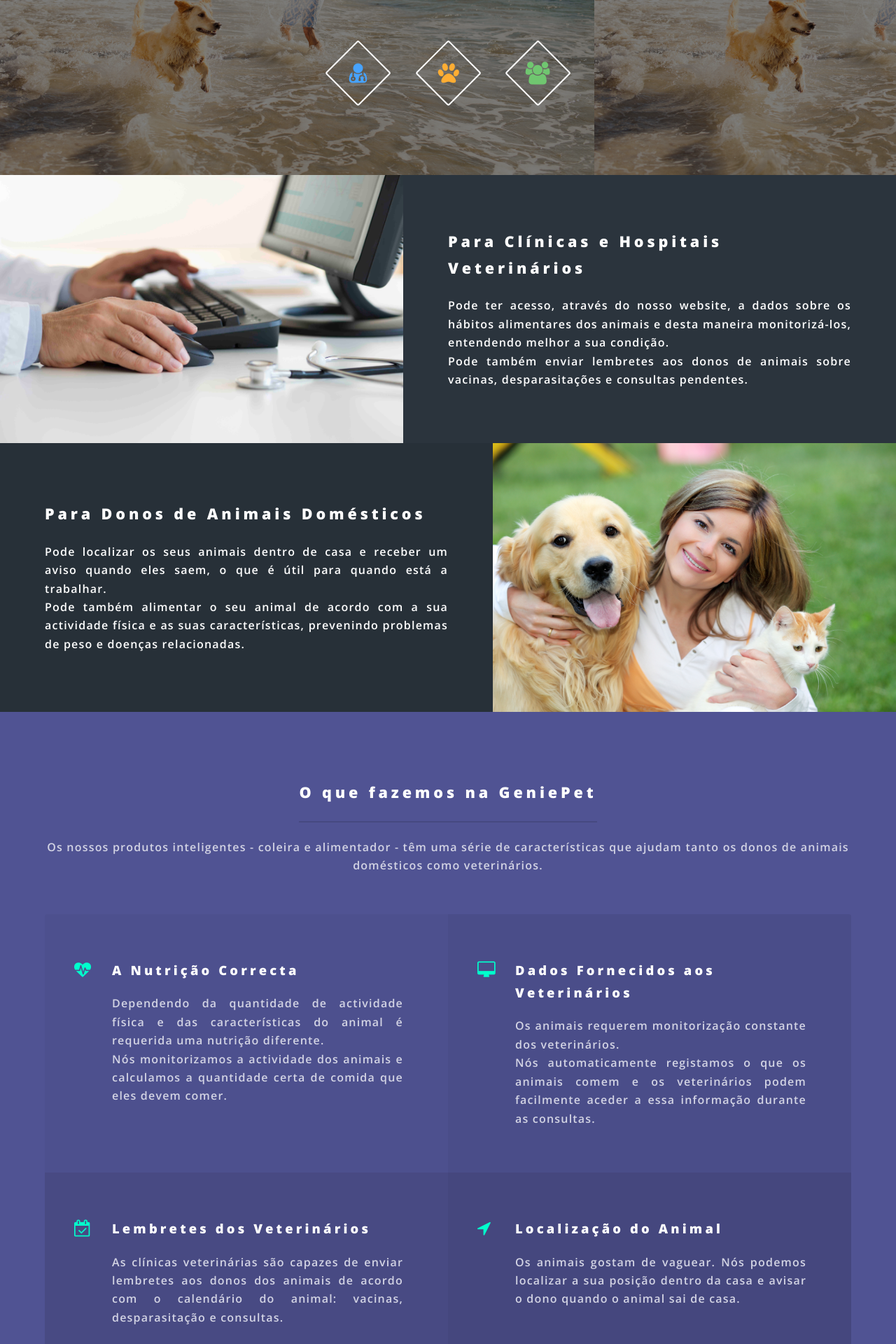
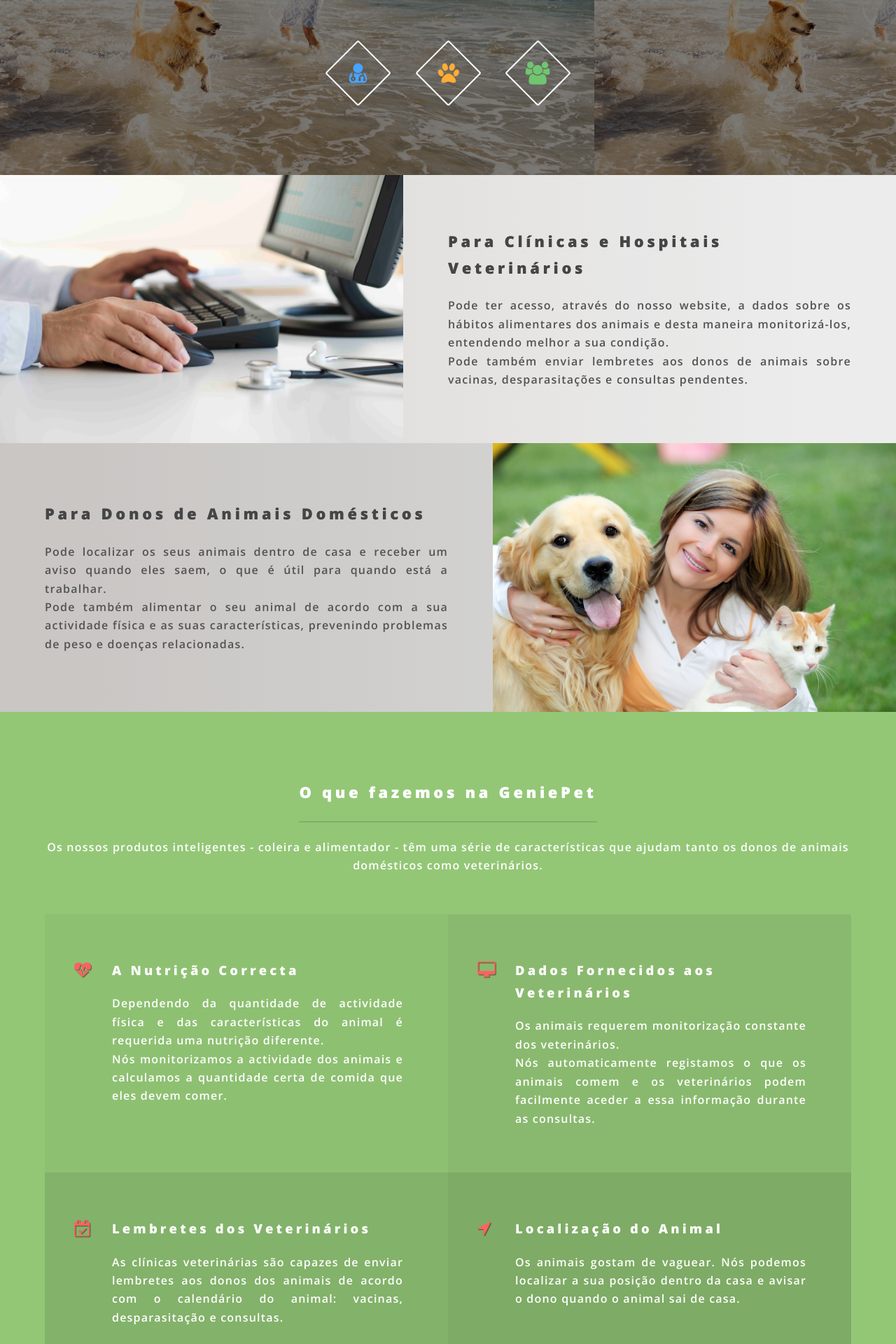
Before and after one commit to tostasmistas/LLP, a PHP site: page /index_pt.html in a window 1280 px wide. Shown: the part 1045-2965 px from the top of the page at 70% size. Run offline with PHP 8.4, Linux system fonts and the light colour scheme.

Commit message:
changed the look for the banners with info and features

```diff
--- a/website/assets/css/main.css
+++ b/website/assets/css/main.css
@@ -2428,11 +2428,12 @@
 
 			.features li:before {
 				display: block;
-				color: #00ffcc;
+				color: #FF6161;
 				position: absolute;
 				left: 1.75em;
 				top: 2.75em;
 				font-size: 1.5em;
+				text-shadow: 1px 1px 1px rgba(0,0,0,0.5);
 			}
 
 			.features li:nth-child(1) {
@@ -2794,12 +2795,16 @@
 			}
 
 		.wrapper.style2 {
-			background-color: #2e3842;
+			/*background-color: #EDEDED;*/
+		  background: -webkit-linear-gradient(90deg, #ECE9E6 10%, #FFFFFF 90%); /* Chrome 10+, Saf5.1+ */
+		  background:    -moz-linear-gradient(90deg, #ECE9E6 10%, #FFFFFF 90%); /* FF3.6+ */
+		  background:     -ms-linear-gradient(90deg, #ECE9E6 10%, #FFFFFF 90%); /* IE10 */
+		  background:      -o-linear-gradient(90deg, #ECE9E6 10%, #FFFFFF 90%); /* Opera 11.10+ */
+		  background:         linear-gradient(90deg, #ECE9E6 10%, #FFFFFF 90%); /* W3C */
 		}
 
 		.wrapper.style3 {
-			background-color: #505393;
-			color: #d3d4e4;
+			background-color: #93C776;
 		}
 
 			.wrapper.style3 strong, .wrapper.style3 b {
--- a/website/index_pt.html
+++ b/website/index_pt.html
@@ -31,7 +31,7 @@
 									<a href="#menu" class="menuToggle"><span>Menu</span></a>
 									<div id="menu">
 										<ul>
-											<li><a href="index.html">Home</a></li>
+											<li><a href="index.html">Início</a></li>
 												<!--<li><a href="generic.html">Generic</a></li>
 											<li><a href="elements.html">Elements</a></li>
 											<li><a href="#">Sign Up</a></li>
@@ -71,15 +71,15 @@
 					<section id="two" class="wrapper alt style2">
 						<section class="spotlight">
 							<div class="image"><img src="images/doctor with computer.jpg" alt="" /></div><div class="content">
-								<h2>Para Clínicas e Hospitais Veterinários</h2>
-								<p align = 'justify'>Pode ter acesso, através do nosso website, a dados sobre os hábitos alimentares dos animais e desta maneira monitorizá-los, entendendo melhor a sua condição. <br/>
+								<h2 style="color:#454545; text-shadow: 0.3px 0.3px #646464">Para Clínicas e Hospitais Veterinários</h2>
+								<p align = 'justify' style="color:#525252">Pode ter acesso, através do nosso website, a dados sobre os hábitos alimentares dos animais e desta maneira monitorizá-los, entendendo melhor a sua condição. <br/>
 Pode também enviar lembretes aos donos de animais sobre vacinas, desparasitações e consultas pendentes.</p>
 							</div>
 						</section>
 						<section class="spotlight">
 							<div class="image"><img src="images/lady with dog and cat.jpg" alt="" /></div><div class="content">
-								<h2>Para Donos de Animais Domésticos</h2>
-								<p align = 'justify'>Pode localizar os seus animais dentro de casa e receber um aviso quando eles saem, o que é útil para quando está a trabalhar.<br/>
+								<h2 style="color:#454545; text-shadow: 0.3px 0.3px #646464">Para Donos de Animais Domésticos</h2>
+								<p align = 'justify' style="color:#525252">Pode localizar os seus animais dentro de casa e receber um aviso quando eles saem, o que é útil para quando está a trabalhar.<br/>
 Pode também alimentar o seu animal de acordo com a sua actividade física e as suas características, prevenindo problemas de peso e doenças relacionadas. </p>
 							</div>
 						</section>
@@ -89,8 +89,8 @@ Pode também alimentar o seu animal de acordo com a sua actividade física e as
 					<section id="three" class="wrapper style3 special">
 						<div class="inner">
 							<header class="major">
-								<h2>O que fazemos na GeniePet</h2>
-								<p>Os nossos produtos inteligentes - coleira e alimentador - têm uma série de características que ajudam tanto os donos de animais domésticos como veterinários.</p>
+								<h2 style = "text-shadow: 0.3px 0.3px #FCFCFC">O que fazemos na GeniePet</h2>
+								<p style="color:#FFFFFF">Os nossos produtos inteligentes - coleira e alimentador - têm uma série de características que ajudam tanto os donos de animais domésticos como veterinários.</p>
 							</header>
 							<ul class="features">
 								<li class="icon fa-heartbeat">
```
Also changed, not shown: website/index.html (+6 -6 lines), website/images/cinzento.png (added), website/images/escheresque.png (deleted).
